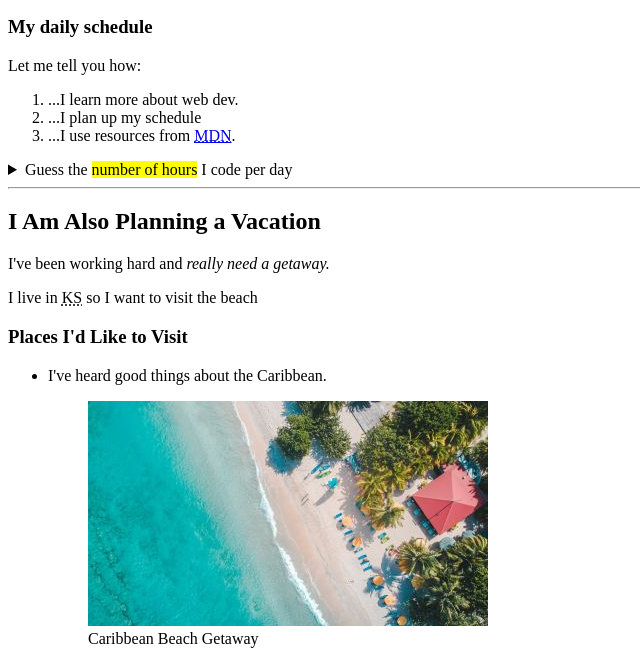
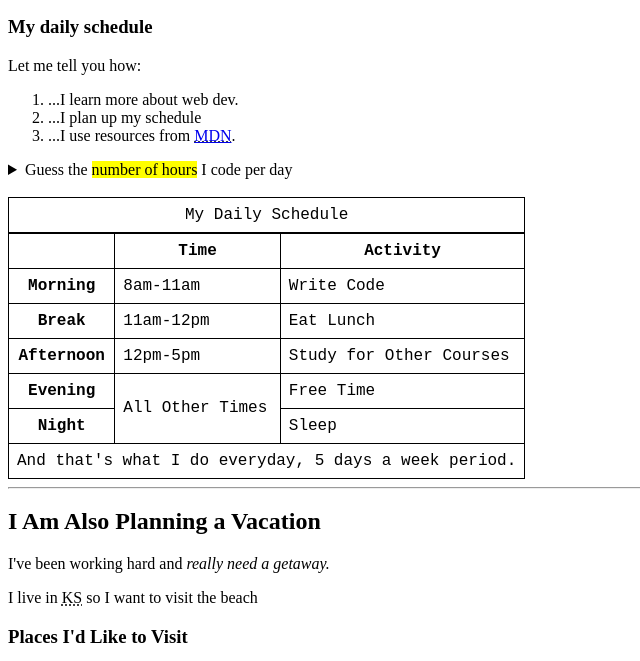
Before and after one commit to jlg03/LearningCoding, a plain HTML site: page Learning Fullstack/index.html in a window 1280 px wide. Shown: the part 653-1314 px from the top of the page, without its empty margins (0-640 px from the left). Drawn offline with Linux system fonts and the light colour scheme.

Commit message:
html graph and css for graph added

```diff
--- a/Learning Fullstack/index.html
+++ b/Learning Fullstack/index.html
@@ -67,6 +67,54 @@
                         </p>
                     </details>
                 </aside>
+                <br>
+                <table>
+                    <caption>My Daily Schedule</caption>
+                    <thead>
+                        <tr>
+                            <th>&nbsp;</th>
+                            <th id="time"scope="col">Time</th>
+                            <th scope="col">Activity</th>
+                        </tr>
+                    </thead>
+                    <tbody>
+                        <tr>
+                            <th scope="row">
+                               Morning
+                            </th>
+                            <td>
+                                <time datetime="08:00">8am</time>-<time datetime="11:00">11am</time>
+                            </td>
+                            <td>Write Code</td>
+                        </tr>
+                        <tr><th scope="row">Break</th>
+                            <td>
+                                <time datetime="11:00">11am</time>-<time datetime="12:00">12pm</time>
+                            </td>
+                            <td>Eat Lunch</td>
+                        </tr>
+                        <tr>
+                            <th scope="row">Afternoon</th>
+                            <td>
+                                <time datetime="12:00">12pm</time>-<time datetime="17:00">5pm</time>
+                            </td>
+                            <td>Study for Other Courses</td>
+                        </tr>
+                        <tr>
+                            <th scope="row">Evening</th>
+                            <td rowspan="2">All Other Times</td>
+                            <td>Free Time</td>
+                        </tr>
+                        <tr><th scope="row">Night</th>
+                            <td>Sleep</td>
+                        </tr>
+                    </tbody>
+                    <tfoot>
+                        <tr>
+                            <td colspan="3">And that's what I do everyday, 5 days a week period.</td>
+                        </tr>
+                    </tfoot>
+                </table>
             </section>
         </article>
 
--- a/Learning Fullstack/main.css
+++ b/Learning Fullstack/main.css
@@ -0,0 +1,6 @@
+table, tr, th, td, caption{
+    border: 1px solid black;
+    font-family: 'Courier New', Courier, monospace;
+    border-collapse: collapse;
+    padding: 0.5rem;
+}
```
